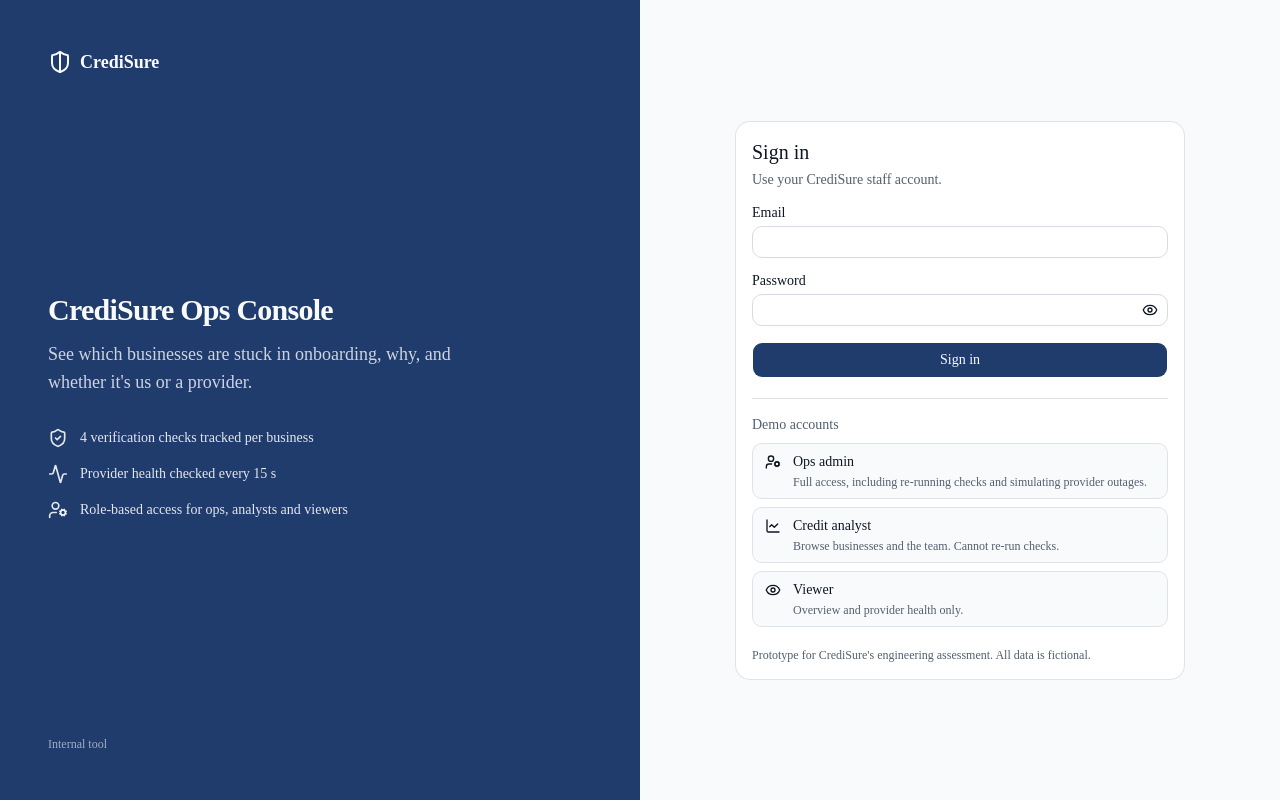
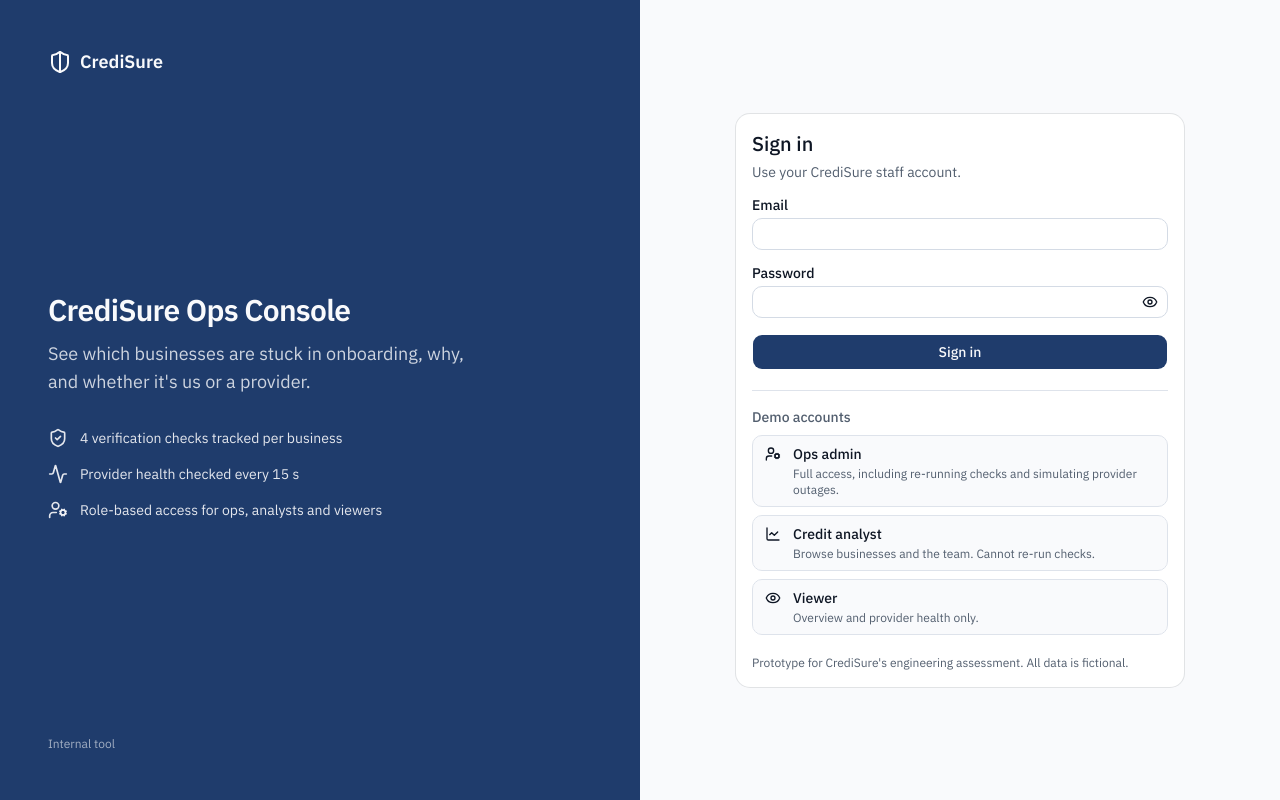
Before and after one commit to CollinDex/ops-console, a Next.js app in the folder web/: page /login in a window 1280 px wide. Built offline with nearby package versions, Linux system fonts and the light colour scheme.

Commit message:
fix(web): put font variables on html and use fixed navy login panel

```diff
--- a/web/src/app/layout.tsx
+++ b/web/src/app/layout.tsx
@@ -27,8 +27,12 @@ export default function RootLayout({
   children: React.ReactNode;
 }>) {
   return (
-    <html lang="en" suppressHydrationWarning>
-      <body className={`${plexSans.variable} ${plexMono.variable} antialiased`}>
+    <html
+      lang="en"
+      suppressHydrationWarning
+      className={`${plexSans.variable} ${plexMono.variable}`}
+    >
+      <body className="antialiased">
         <Providers>{children}</Providers>
       </body>
     </html>
```
